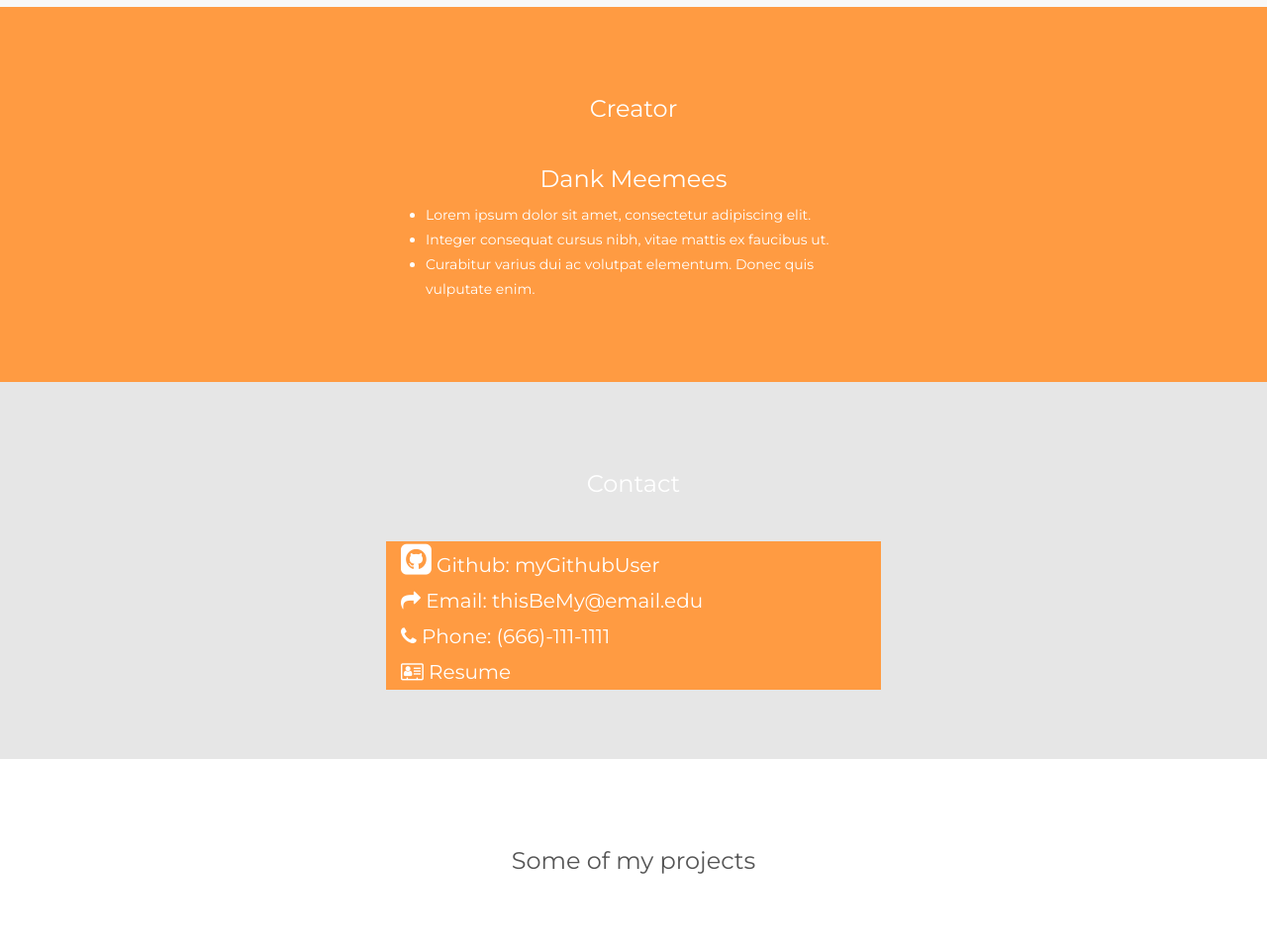
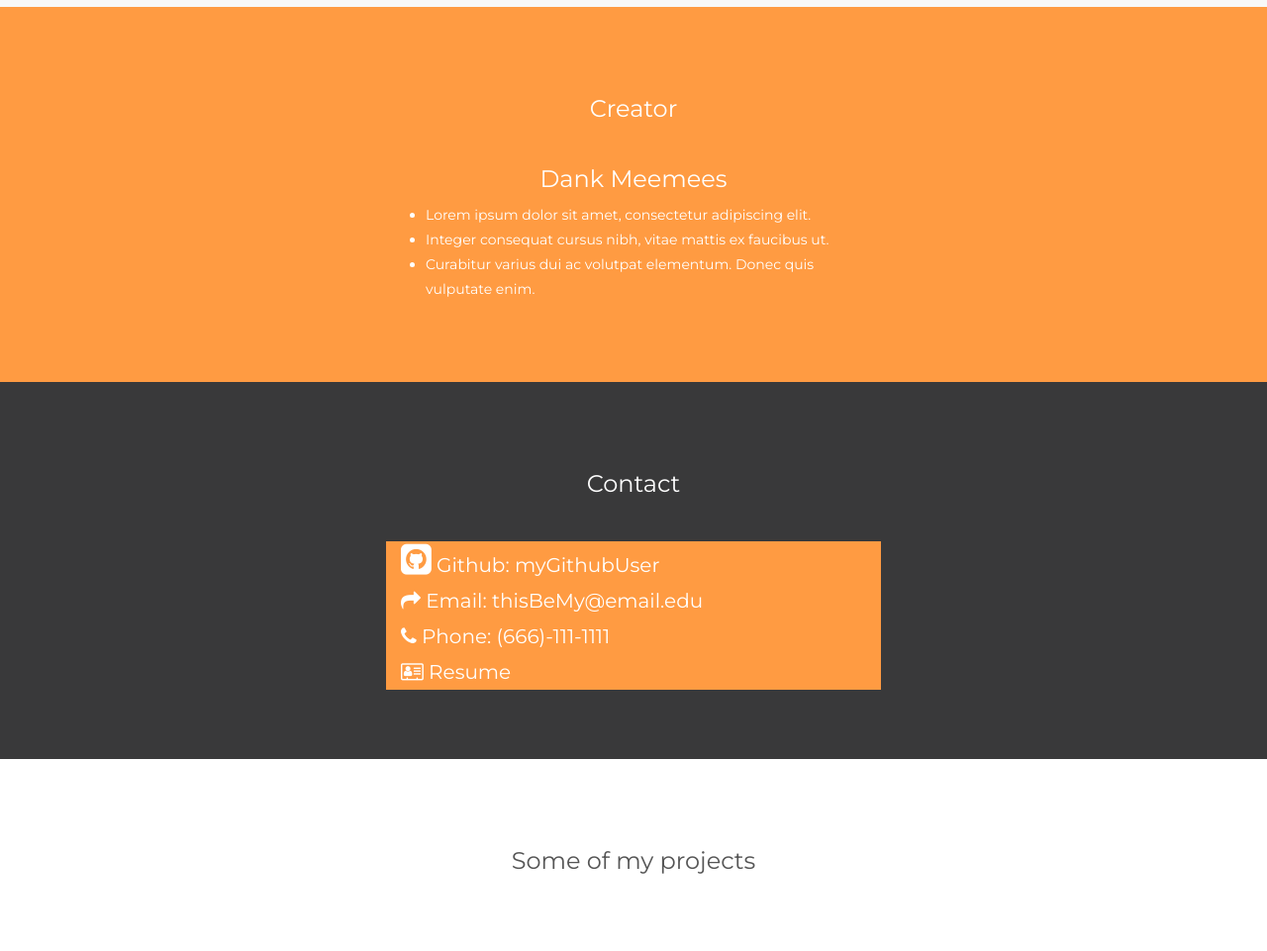
Before and after one commit to aahwang2021/aahwang2021.github.io, a plain HTML site: page index.html in a window 1280 px wide. Shown: the part 73-1034 px from the top of the page at 99% size. Drawn offline with nearby package versions, Linux system fonts and the light colour scheme.

Commit message:
Update index.html

```diff
--- a/index.html
+++ b/index.html
@@ -26,7 +26,7 @@
       color: #ffffff;
   }
   .bg-2 {
-      background-color: #E6E6E6; /* Light Grey */
+      background-color: #39393A; /* Onyx */
       color: #ffffff;
   }
   .bg-3 {
```
